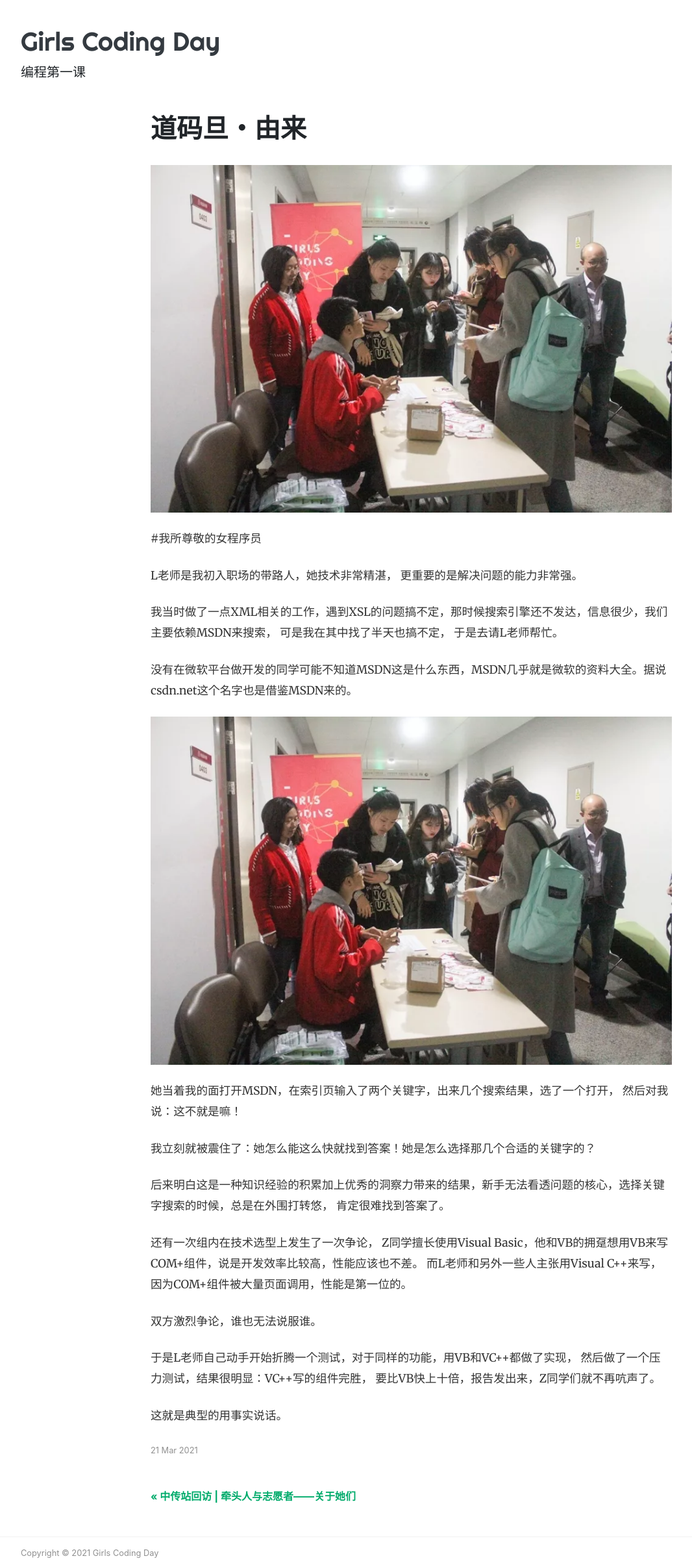
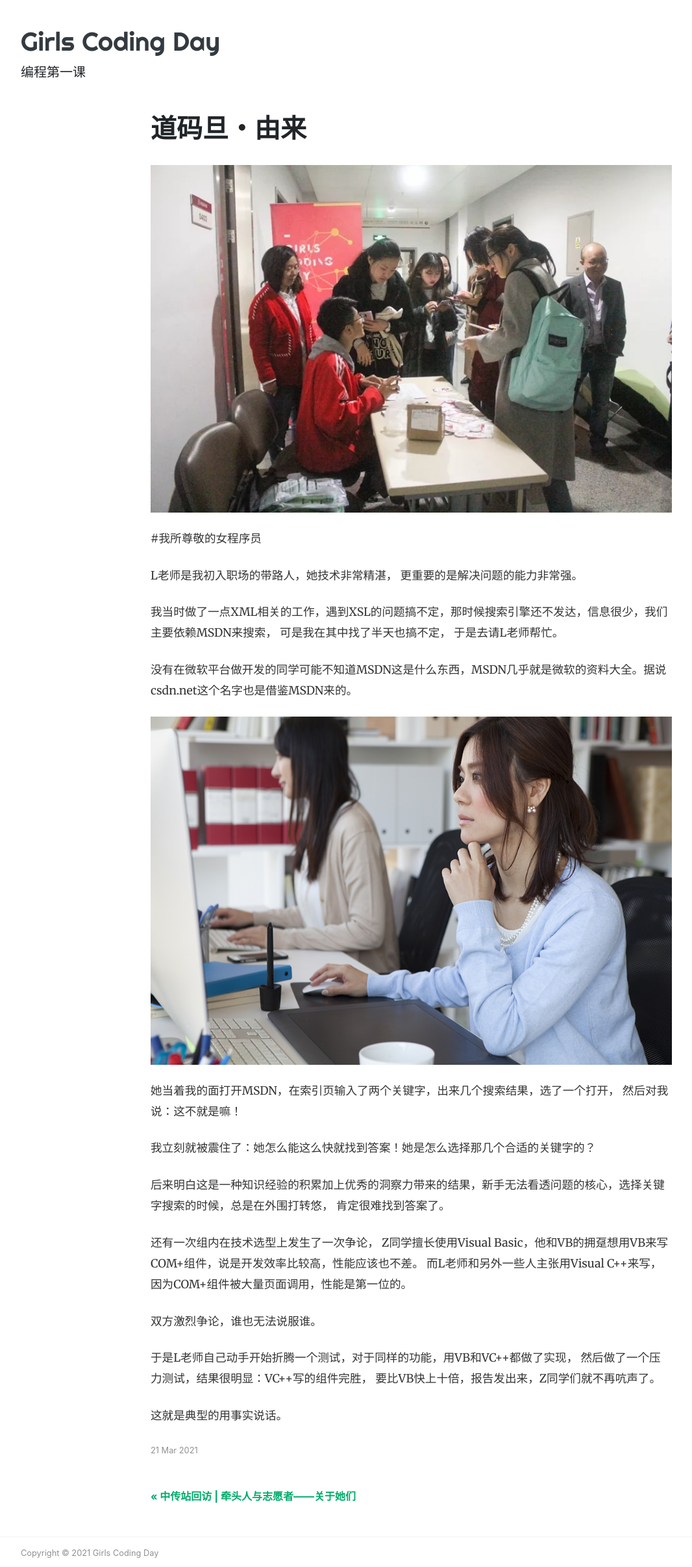
Before and after one commit to gualike/my-first-blog, a Jekyll site: the page built from _posts/2021-03-21-hello-world.md, in a window 1280 px wide. Shown: the whole page at 65% size, without its empty margins (53-1119 px from the left). Built offline with Jekyll 4.4.1, drawn with Linux system fonts in a browser that asks for light colours; nearby versions of some CDN libraries.

Commit message:
更改图片
更改图片

```diff
--- a/_posts/2021-03-21-hello-world.md
+++ b/_posts/2021-03-21-hello-world.md
@@ -17,7 +17,7 @@ L老师是我初入职场的带路人，她技术非常精湛， 更重要的是
 没有在微软平台做开发的同学可能不知道MSDN这是什么东西，MSDN几乎就是微软的资料大全。据说csdn.net这个名字也是借鉴MSDN来的。
 
 
-![002](../assets/images/001.jpg)
+![002](../assets/images/01.jpg)
 
 她当着我的面打开MSDN，在索引页输入了两个关键字，出来几个搜索结果，选了一个打开， 然后对我说：这不就是嘛！
 
```
